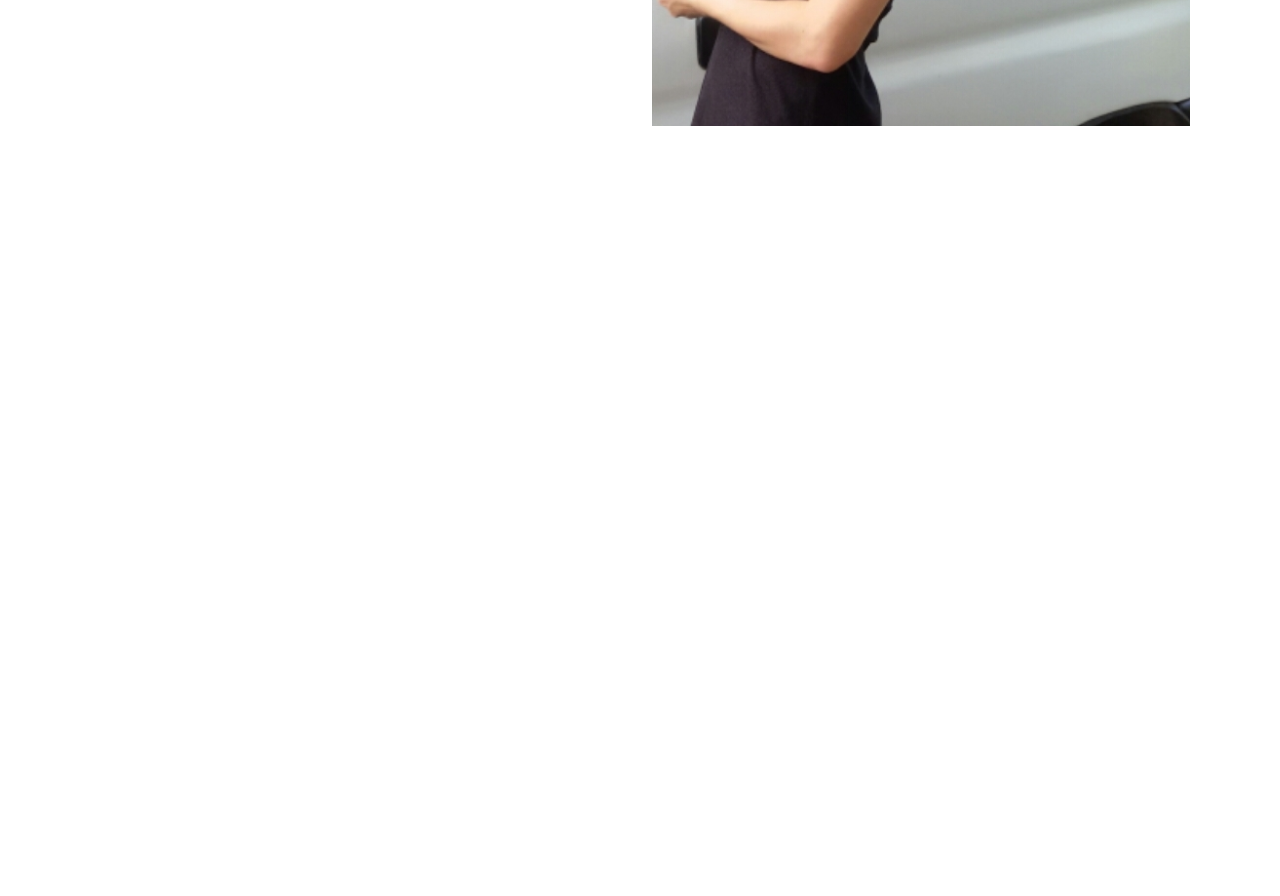
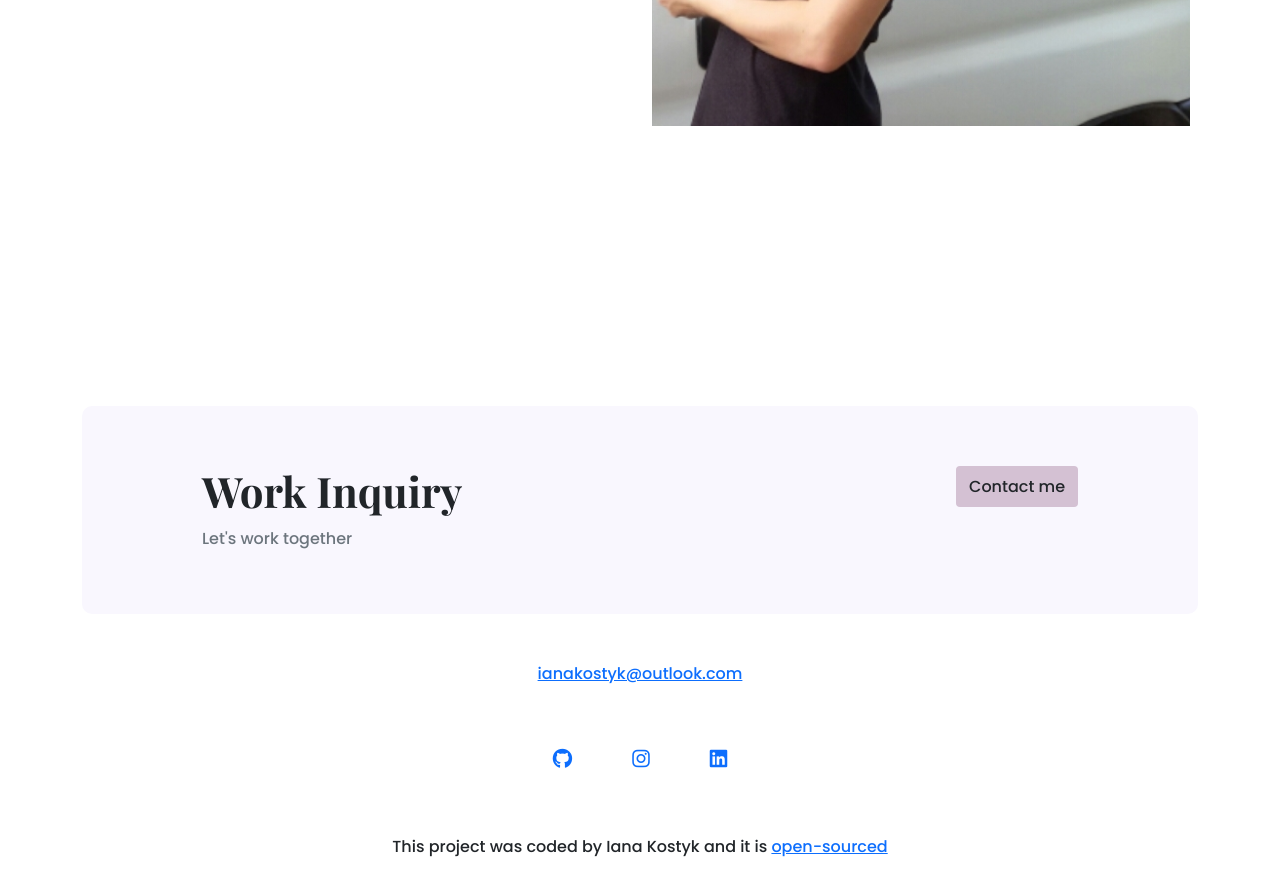
Before and after one commit to IanaKos/portfolio-project, a plain HTML site: page about.html in a window 1280 px wide. Shown: the part 621-1517 px from the top of the page. Before the commit the page ends 907 px from the top, so only its background shows below. Drawn offline with nearby package versions, Linux system fonts and the light colour scheme; a web font is replaced by a local one.

Commit message:
Made website SEO friendly and fixed the pages'navigation

```diff
--- a/about.html
+++ b/about.html
@@ -4,7 +4,8 @@
     <meta charset="UTF-8" />
     <meta http-equiv="X-UA-Compatible" content="IE=edge" />
     <meta name="viewport" content="width=device-width, initial-scale=1.0" />
-    <title>Document</title>
+     <meta name="description"  content=" Iana is a front-end developer based in Poland" />
+    <title>About Iana Kostyk</title>
     <link
       href="https://cdn.jsdelivr.net/npm/bootstrap@5.1.3/dist/css/bootstrap.min.css"
       rel="stylesheet"
@@ -75,7 +76,7 @@
               finance, I discovered coding and officially began my coding jorney
               with SheCodes Coding School.
             </p>
-            <a href="" class="btn btn-branding"> See my projects</a>
+            <a href="work.html" class="btn btn-branding"> See my projects</a>
           </div>
         </div>
         <div class="col-lg-6">
@@ -83,5 +84,30 @@
         </div>
       </div>
     </div>
+  <footer class="container">
+          <div class="contact-box d-flex justify-content-between mb-5 d-none d-md-flex">
+            <div>
+            <h4> Work Inquiry</h4>
+            <p class="text-muted">
+              Let's work together
+            </p>
+            </div>
+            <div>
+            <a href="" class="btn btn btn-branding">Contact me</a>
+          </div>
+          </div>
+          <div class="d-flex justify-content-center mb-5">
+          <a href="mailto:ianakostyk@outlook.com" class="email-link"> ianakostyk@outlook.com </a>
+          </div>
+          <div class="social-links d-flex justify-content-center mb-5">
+            <a href="https://github.com/IanaKos" target="_blank" title="Github profile">    <i class="fab fa-github"></i>    </a>
+             <a href="https://www.instagram.com/iana_kostyk/" target="_blank" title="Instagram profile">    <i class="fab fa-instagram"></i>    </a>
+            <a href="https://www.linkedin.com/" target="_blank" title="Linkedin">    <i class="fab fa-linkedin"></i>    </a>
+          </div>
+          <p class="text-center mt-5">
+            This project was coded by Iana Kostyk and it is <a href="https://github.com/IanaKos/portfolio-project" target="_blank"> open-sourced </a>
+          </p>
+        </footer>
+    </div>
   </body>
 </html>
--- a/styles/portfolio.css
+++ b/styles/portfolio.css
@@ -35,7 +35,7 @@ line-height: 30px;
 .hero {
   background: var(--branding-color);
   text-align: center;
-  padding: 160px 20px;
+  padding: 120px 20px;
 }
 
 .hero p {
@@ -91,7 +91,8 @@ footer {
 }
 footer .contact-box {
     background: var(--secondary-color);
-    padding: 30px 120px;
+    margin-top: 120px;
+    padding: 60px 120px;
     border-radius: 10px;
 }
 footer .contact-box p {
```
Also changed, not shown: contact.html (+27 -1 lines), index.html (+11 -7 lines), work.html (+30 -6 lines).
